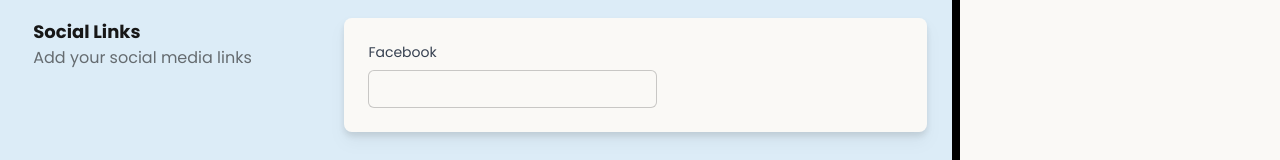
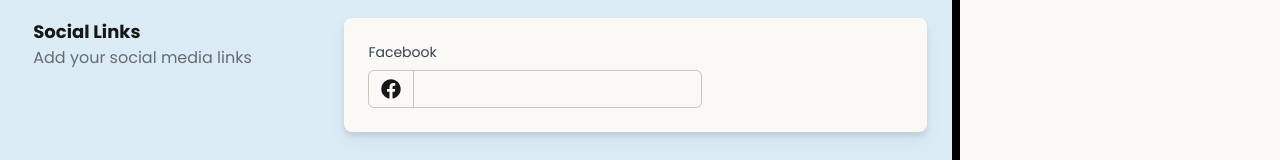
Before and after one commit to muhkyle17/creator-social-profile, a Next.js app: page / in a window 1280 px wide. Shown: the part 414-574 px from the top of the page. Built offline with nearby package versions, Linux system fonts and the light colour scheme.

Commit message:
Add structure of each social link

```diff
--- a/src/app/components/SocialLinks.jsx
+++ b/src/app/components/SocialLinks.jsx
@@ -1,3 +1,5 @@
+import { FaFacebook } from 'react-icons/fa'
+
 const SocialLinks = () => {
   return (
     <div className='p-8 flex flex-row gap-10 justify-around'>
@@ -11,12 +13,17 @@ const SocialLinks = () => {
             <label htmlFor='facebook' className='text-sm text-gray-700'>
               Facebook
             </label>
-            <input
-              aria-label='Facebook'
-              type='text'
-              name='facebook'
-              className='border border-opacity-20 border-black bg-white rounded-md p-2 text-sm'
-            />
+            <div className='flex flex-row items-center'>
+              <span className='py-2 px-3 rounded-md rounded-r-none border border-opacity-20 border-black'>
+                <FaFacebook className='text-xl' />
+              </span>
+              <input
+                aria-label='Facebook'
+                type='text'
+                name='facebook'
+                className='bg-white p-2 text-sm rounded-md rounded-l-none border-l-0 border border-opacity-20 border-black'
+              />
+            </div>
           </div>
           <div></div>
         </div>
```
